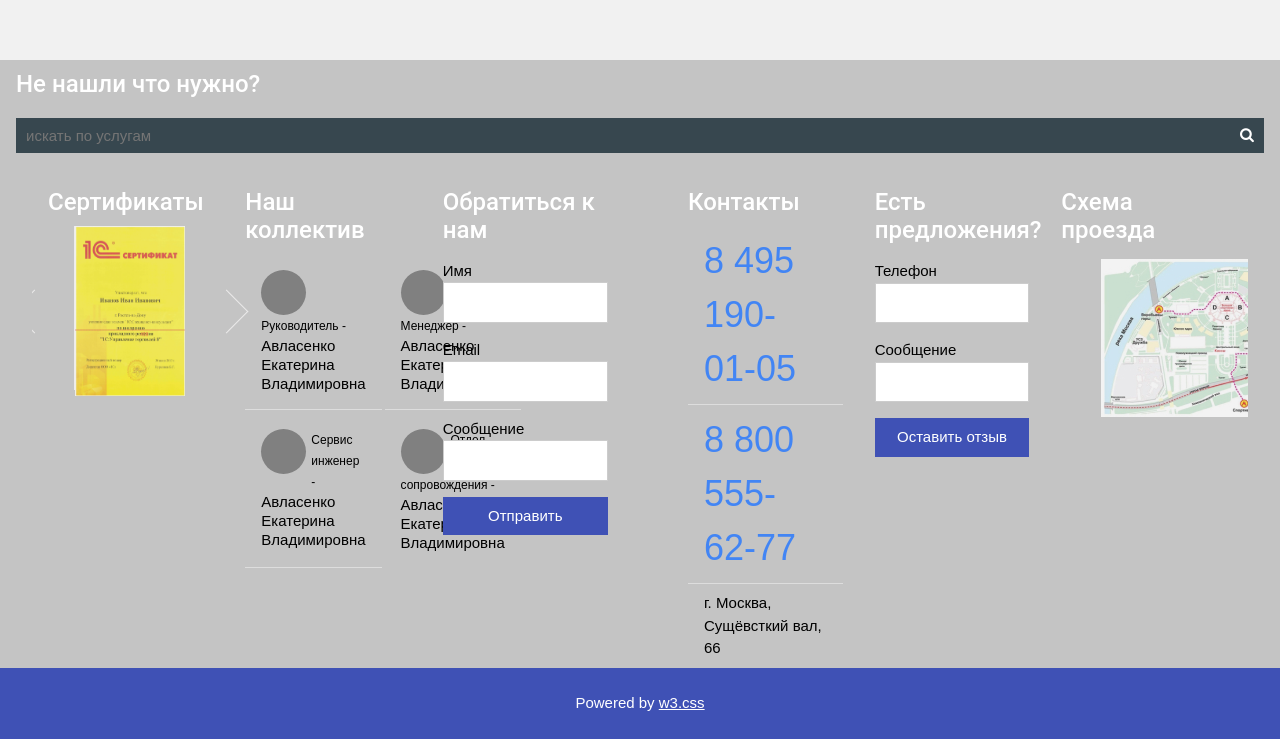
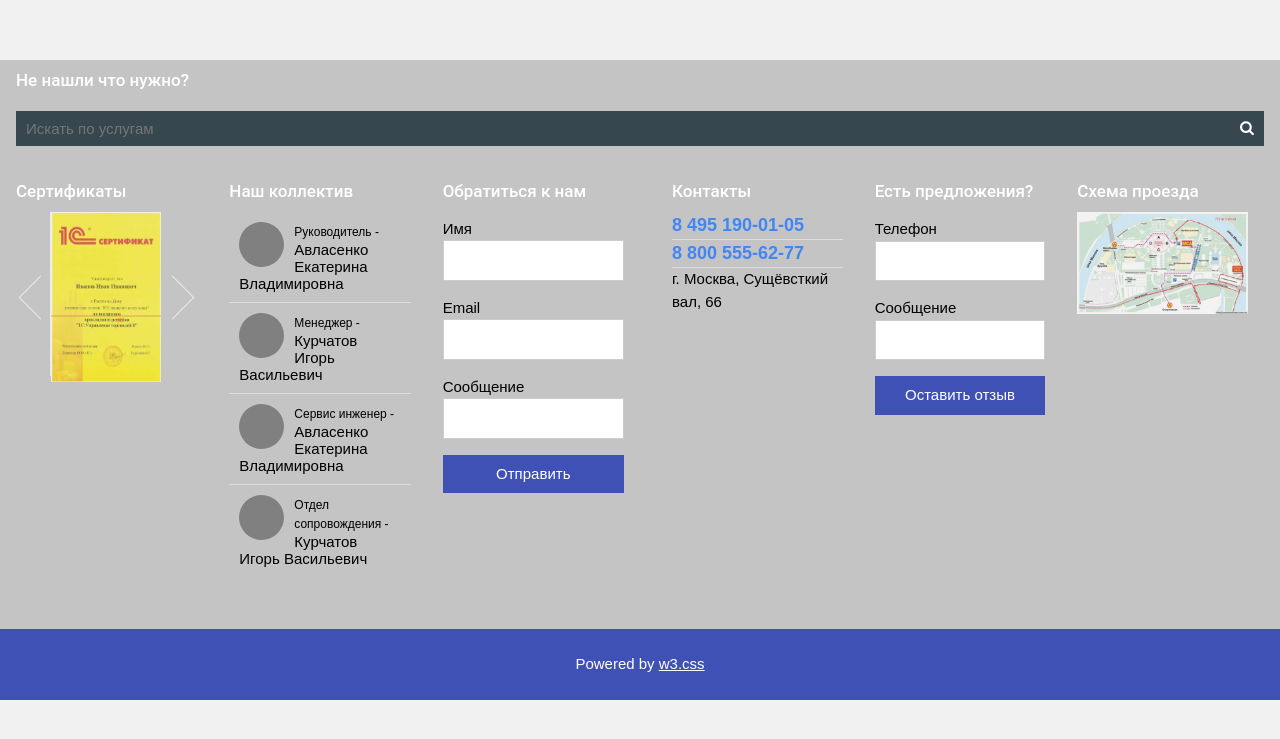
Before and after one commit to klimov-rv/w3css-git, a plain HTML site: page index.html in a window 1280 px wide. Shown: the part 412-1151 px from the top of the page. After the commit the page ends 1112 px from the top, so only its background shows below. Drawn offline with Linux system fonts and the light colour scheme.

Commit message:
version 2

```diff
--- a/index.html
+++ b/index.html
@@ -9,10 +9,10 @@
         <link rel="stylesheet" href="4/owl.carousel.css"  type="text/css">
         <link rel="stylesheet" href="https://cdnjs.cloudflare.com/ajax/libs/font-awesome/4.7.0/css/font-awesome.min.css">
 
-<body class="w3-light-grey w3-content" style="max-width:1600px">
+<body class="w3-light-grey">
 
   <!-- Contact section -->
-  <div class="w3-container w3-light-grey w3-padding-32 w3-padding-large" id="contact">
+  <div class="w3-container w3-light-grey w3-padding-32 w3-padding-large">
     <div class="w3-content" style="max-width:600px;visibility: hidden;">
       <h4 class="w3-center"><b>Contact Me</b></h4>
       <p>Do you want me to photograph you? Fill out the form and fill me in with the details :) I love meeting new people!</p>
@@ -35,23 +35,22 @@
   </div>
 
   <!-- Footer -->
+  <footer class="w3-row w3-grey">
 
-
-      <footer class="w3-container w3-row w3-grey">
-
-        <div class="w3-row">
-          <div class="w3-rest">
+    <div class="w3-container">
+      <div class="w3-block">
         <h3 class="ft-heading">Не нашли что нужно?</h3>
         <div class="search-container">
-              <input type="text" class="search_input" name="email" placeholder="искать по услугам">
+          <input type="text" class="search_input" name="email" placeholder="Искать по услугам">
           <i class="fa fa-search"></i>
         </div>
       </div>
     </div>
 
-          <div class="w3-half w3-container">
-              <div class="w3-col w3-rest l12">
-                  <div class="w3-container  w3-third">
+    <div class="w3-row">
+      <div class="w3-col m12 l6">
+        <div class="w3-row">
+          <div class="w3-container w3-third">
             <h3 class="ft-heading">Сертификаты</h3>
             <div class="serts-list">
                 <!-- Slides -->
@@ -77,30 +76,33 @@
           <div class="w3-container  w3-third">
             <h3 class="ft-heading">Наш коллектив</h3>
             <ul class="w3-ul collective">
-                      <li class="w3-padding-16 w3-hover-black">
+              <li class="w3-hover-black">
                 <figure></figure>
                 <span class="w3-small">Руководитель -</span><br>
                 <span class="w3-medium"> Авласенко Екатерина Владимировна</span>
               </li>
-                      <li class="w3-padding-16 w3-hover-black">
+              <li class="w3-hover-black">
                   <figure></figure>
                   <span class="w3-small">Менеджер -</span><br>
-                          <span class="w3-medium"> Авласенко Екатерина Владимировна</span>
+                  <span class="w3-medium"> Курчатов Игорь Васильевич</span>
               </li>
-                      <li class="w3-padding-16 w3-hover-black w3-hide-medium">
+              <li class="w3-hover-black">
                   <figure></figure>
                   <span class="w3-small">Сервис инженер -</span><br>
                   <span class="w3-medium"> Авласенко Екатерина Владимировна</span>
               </li>
-                      <li class="w3-padding-16 w3-hover-black w3-hide-medium">
+              <li class="w3-hover-black">
                   <figure></figure>
                   <span class="w3-small">Отдел сопровождения -</span><br>
-                          <span class="w3-medium"> Авласенко Екатерина Владимировна</span>
+                  <span class="w3-medium"> Курчатов Игорь Васильевич</span>
               </li>
             </ul>
           </div>
 
-                  <div class="w3-container  w3-third">
+          <div class="w3-center w3-third w3-hide-large w3-hide-medium">
+              <a href="#"><h3 class="ft-heading">Обратиться к нам</h3></a>
+          </div>
+          <div class="w3-container w3-third w3-hide-small">
             <h3 class="ft-heading">Обратиться к нам</h3>
             <form action="https://www.w3schools.com/action_page.php" target="_blank">
               <div class="w3-section">
@@ -120,23 +122,28 @@
           </div>
         </div>
       </div>
-          <div class="w3-half w3-container">
+      <div class="w3-col m12 l6">
         <div class="w3-row">
-              <div class="w3-container  w3-rest ">
-                <div class="w3-container w3-third">
+          <div class="w3-container">
+
+            <div class="w3-center w3-third w3-hide-large w3-hide-medium">
+                <a href="#"><h3 class="ft-heading">Контакты</h3></a>
+            </div>
+            <div class="w3-container w3-third w3-hide-small">
               <h3 class="ft-heading">Контакты</h3>
               <ul class="w3-ul contacts">
-                    <li class="w3-xxlarge phone w3-hide-medium">8 495 190-01-05</li>
-                    <li class="w3-xxlarge phone w3-hide-medium">8 800 555-62-77</li>
-                    <li class="w3-large phone w3-hide-large">8 495 190-01-05</li>
-                    <li class="w3-large phone w3-hide-large">8 800 555-62-77</li>
+                <li class="w3-large phone">8 495 190-01-05</li>
+                <li class="w3-large phone">8 800 555-62-77</li>
                 <li>г. Москва, Сущёвсткий вал, 66</li>
+              </ul>
             </div>
 
-                <div class="w3-container  w3-third">
+            <div class="w3-center w3-third w3-hide-large w3-hide-medium">
+                <a href="#"><h3 class="ft-heading">Есть предложения?</h3></a>
+            </div>
+            <div class="w3-container w3-third w3-hide-small">
+              <h3 class="ft-heading">Есть предложения?</h3>
               <form action="https://www.w3schools.com/action_page.php" target="_blank">
-
-                    <h3 class="ft-heading">Есть предложения?</h3>
                 <div class="w3-section">
                   <label>Телефон</label>
                   <input class="w3-input w3-border" type="text" name="Email" required="">
@@ -149,22 +156,26 @@
               </form>
             </div>
 
-                <div class="w3-container  w3-third">
+            <div class="w3-center w3-third w3-hide-large w3-hide-medium">
+                <a href="#"><h3 class="ft-heading">Схема проезда</h3></a>
+            </div>
+            <div class="w3-container w3-third w3-hide-small">
               <h3 class="ft-heading">Схема проезда</h3>
-                  <figure class="map">
-                    <img  src="w3images/schema_proezda_500 1.jpg" alt="">
-                  </figure>
+              <span class="map">
+                <img class="w3-image" src="w3images/schema_proezda_500 1.jpg" alt="">
+              </span>
             </div>
           </div>
         </div>
       </div>
+    </div>
+
   </footer>
 
 
 <div class="w3-indigo w3-center w3-padding-24">Powered by <a href="default.html" title="W3.CSS" target="_blank" class="w3-hover-opacity">w3.css</a></div>
 
 <!-- End page content -->
-</div>
   <script src="4/jquery-2.1.3.js"></script>
   <script src="4/owl.carousel.min.js"></script>
   <script>
```
Also changed, not shown: 4/w3.css. Lines whose indentation alone changed are shown as unchanged.
